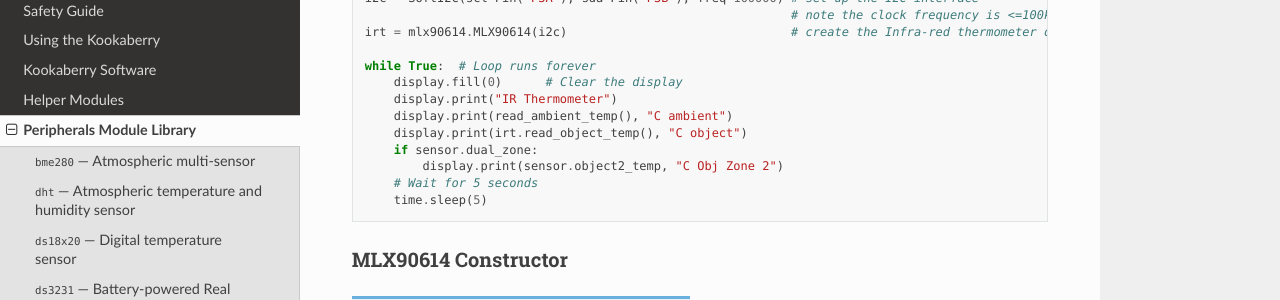
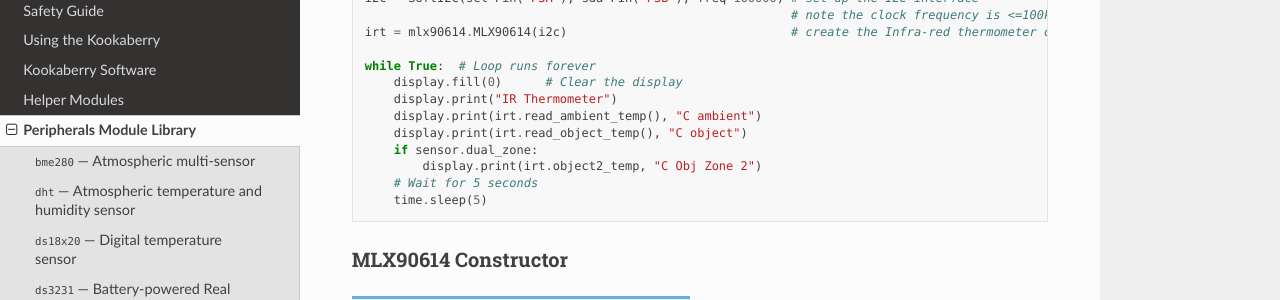
Before and after one commit to TDStrasser/Kookaberry-Reference-Guide, a Sphinx documentation site: the page built from docs/source/mlx90614.rst, in a window 1280 px wide and 900 px high, scrolled down 738 px. Shown: the part 151-451 px from the top of the window. Built offline with Sphinx 7.4.7 and the Read the Docs theme 2.0.0, drawn with Linux system fonts in a browser that asks for light colours.

Commit message:
Correct some typos

```diff
--- a/docs/source/mlx90614.rst
+++ b/docs/source/mlx90614.rst
@@ -45,10 +45,10 @@ Example Usage::
     while True:  # Loop runs forever
         display.fill(0)      # Clear the display
         display.print("IR Thermometer")
-        display.print(read_ambient_temp(), "C ambient")
+        display.print(irt.read_ambient_temp(), "C ambient")
         display.print(irt.read_object_temp(), "C object")
         if sensor.dual_zone:
-            display.print(sensor.object2_temp, "C Obj Zone 2")
+            display.print(irt.object2_temp, "C Obj Zone 2")
         # Wait for 5 seconds
         time.sleep(5)
 
```
